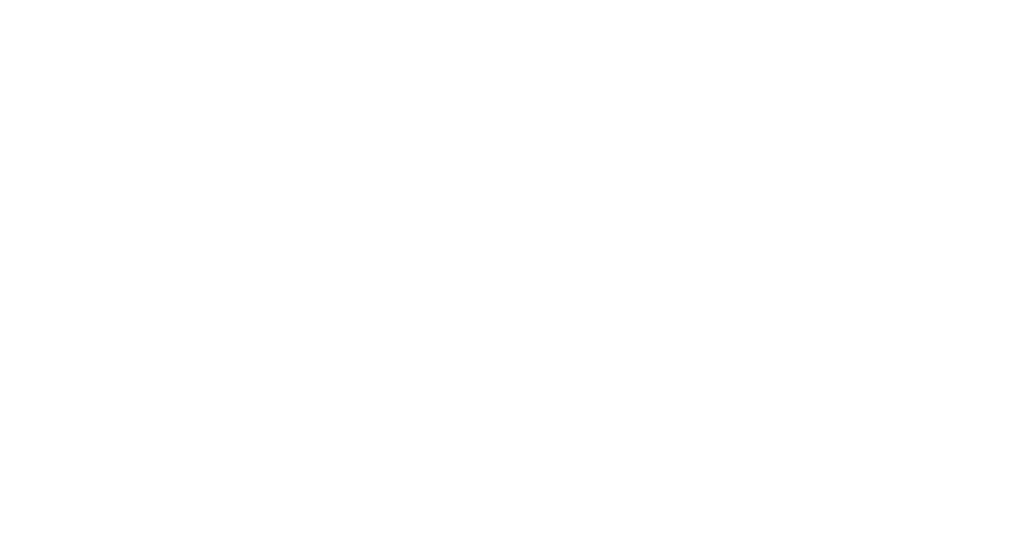
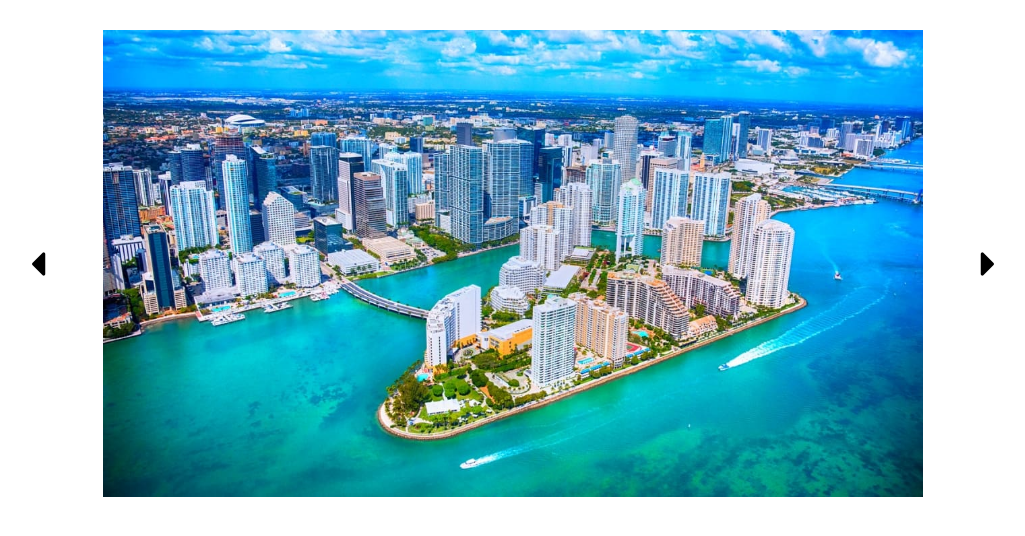
Before and after one commit to UmbertoPelle/js-jq-carousel, a plain HTML site: page index.html in a window 1280 px wide. Shown: the whole page, without its empty margins (127-1152 px from the left). Drawn offline with Linux system fonts and the light colour scheme.

Commit message:
struttura html

```diff
--- a/css/main.css
+++ b/css/main.css
@@ -0,0 +1,31 @@
+*{
+  margin: 0;
+  padding: 0;
+  box-sizing: border-box;
+}
+
+#carousel{
+  padding-top: 30px;
+  width: 80%;
+  margin: auto;
+  display: flex;
+  justify-content: space-around;
+  align-items: center;
+}
+
+#imgCollum{
+  width: 80%;
+}
+
+img{
+  max-width: 100%;
+  display: none;
+}
+
+.show{
+  display: block
+}
+
+i{
+  font-size: 40px;
+}
--- a/index.html
+++ b/index.html
@@ -3,11 +3,27 @@
   <head>
     <meta charset="utf-8">
     <title>Carousel</title>
+    <link rel="stylesheet" href="https://cdnjs.cloudflare.com/ajax/libs/font-awesome/5.13.0/css/all.min.css">
     <link rel="stylesheet" href="./css/main.css">
   </head>
   <body>
 
+    <div id="carousel">
+      <div id="left">
+        <i class="fas fa-caret-left"></i>
+      </div>
 
+      <div id="imgCollum">
+        <img class="show first" src="./img/miami.jpg" alt="miami">
+        <img src="./img/tokyo.jpg" alt="miami">
+        <img src="./img/toronto.jpg" alt="miami">
+        <img class="last" src="./img/new-york.jpg" alt="miami">
+      </div>
+
+      <div id="right">
+        <i class="fas fa-caret-right"></i>
+      </div>
+    </div>
   <script type="text/javascript" src="./js/jscript.js"></script>
   </body>
 </html>
```
Also changed, not shown: img/miami.jpg (added), img/new-york.jpg (added), img/tokyo.jpg (added), img/toronto.jpg (added).
